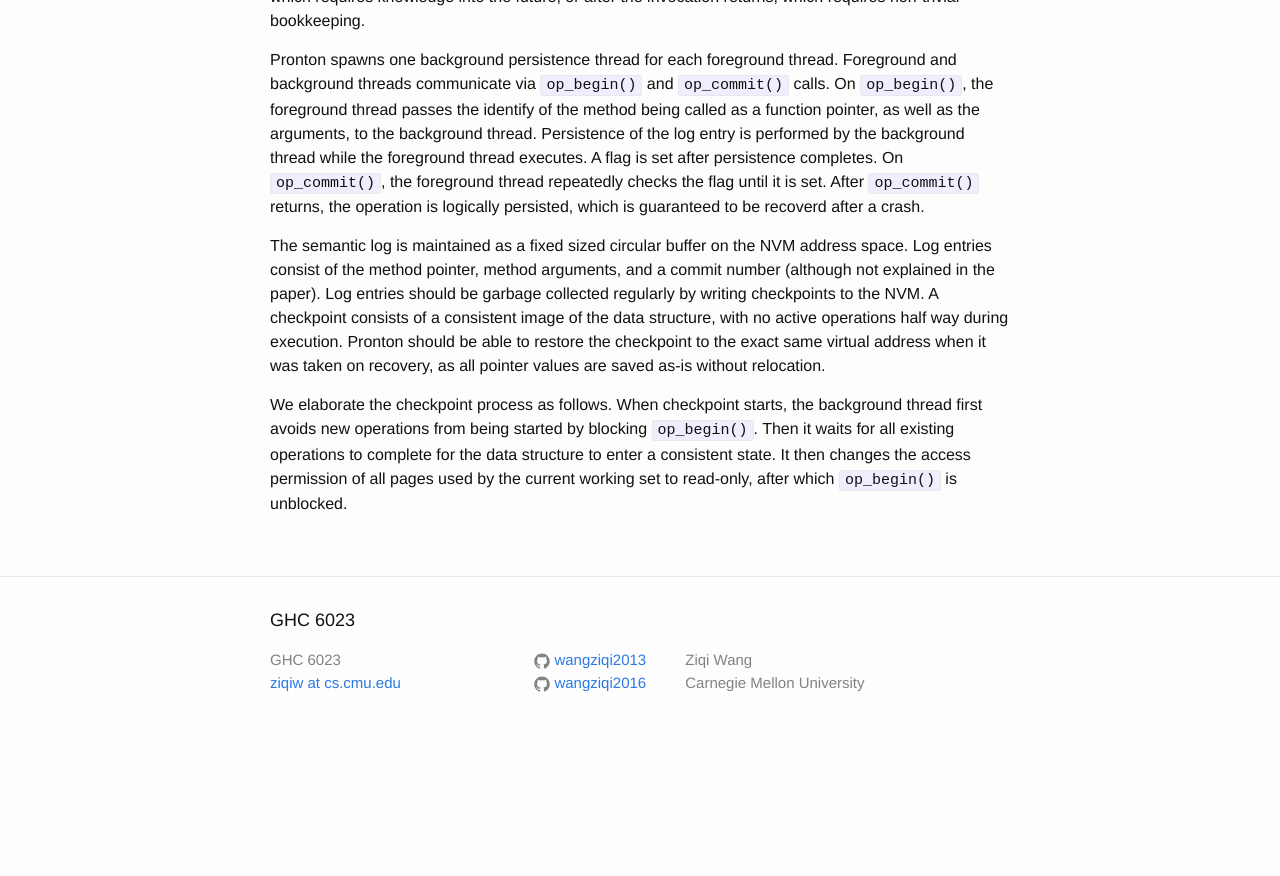
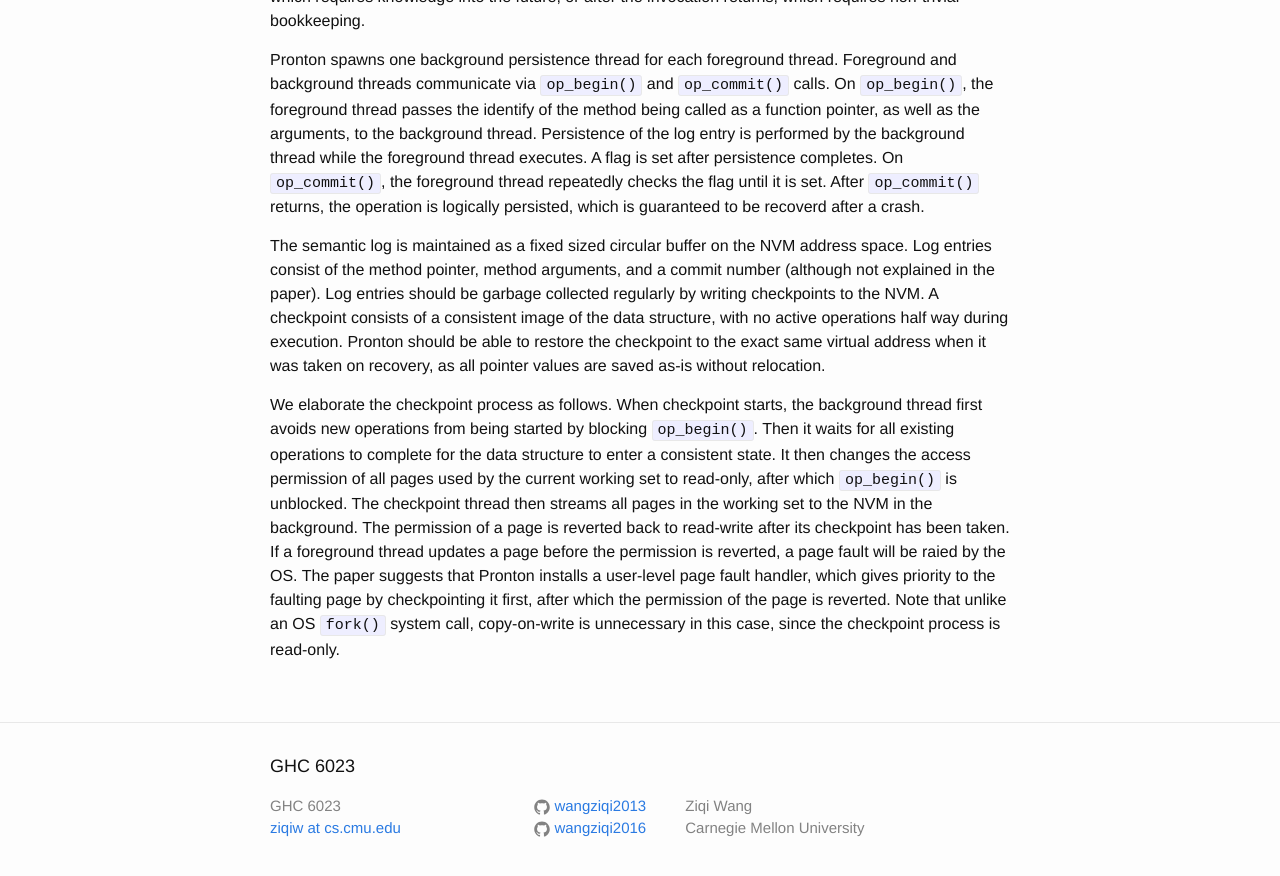
Before and after one commit to wangziqi2013/wangziqi2013.github.io, a Jekyll site: the page built from _posts/2020-08-26-pronto.markdown, in a window 1280 px wide and 900 px high, scrolled down 2484 px. Shown: the top 876 px of the window. Built offline with Jekyll 4.4.1, drawn with Linux system fonts in a browser that asks for light colours; before the commit the page ends 3238 px from its top, so only the background shows below that.

Commit message:
Finish checkpoint

```diff
--- a/_posts/2020-08-26-pronto.markdown
+++ b/_posts/2020-08-26-pronto.markdown
@@ -116,3 +116,10 @@ from being started by blocking `op_begin()`. Then it waits for all existing oper
 to enter a consistent state.
 It then changes the access permission of all pages used by the current working set to read-only, after which `op_begin()`
 is unblocked.
+The checkpoint thread then streams all pages in the working set to the NVM in the background. The permission of a page
+is reverted back to read-write after its checkpoint has been taken.
+If a foreground thread updates a page before the permission is reverted, a page fault will be raied by the OS.
+The paper suggests that Pronton installs a user-level page fault handler, which gives priority to the faulting page by
+checkpointing it first, after which the permission of the page is reverted.
+Note that unlike an OS `fork()` system call, copy-on-write is unnecessary in this case, since the checkpoint process
+is read-only.
```
